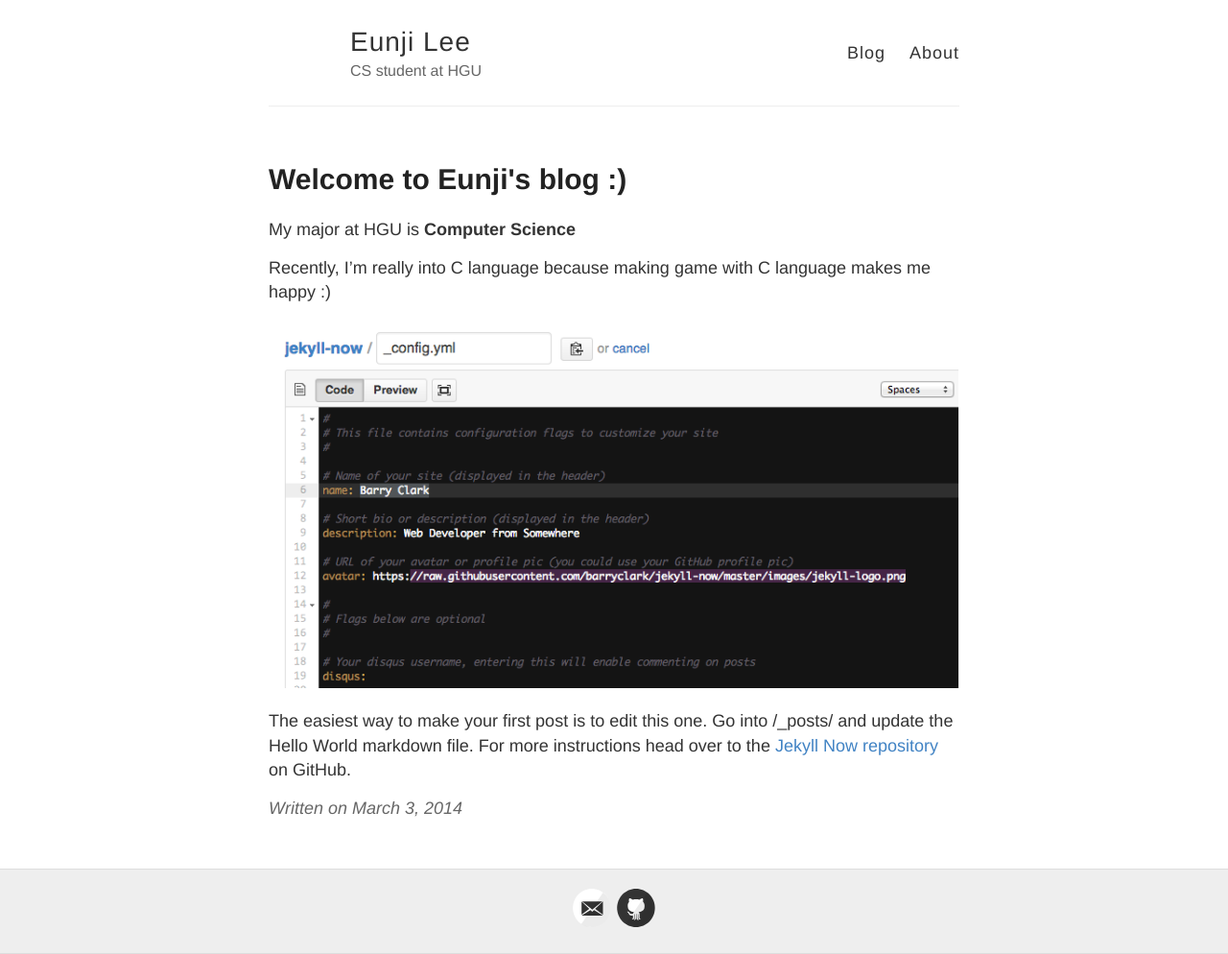
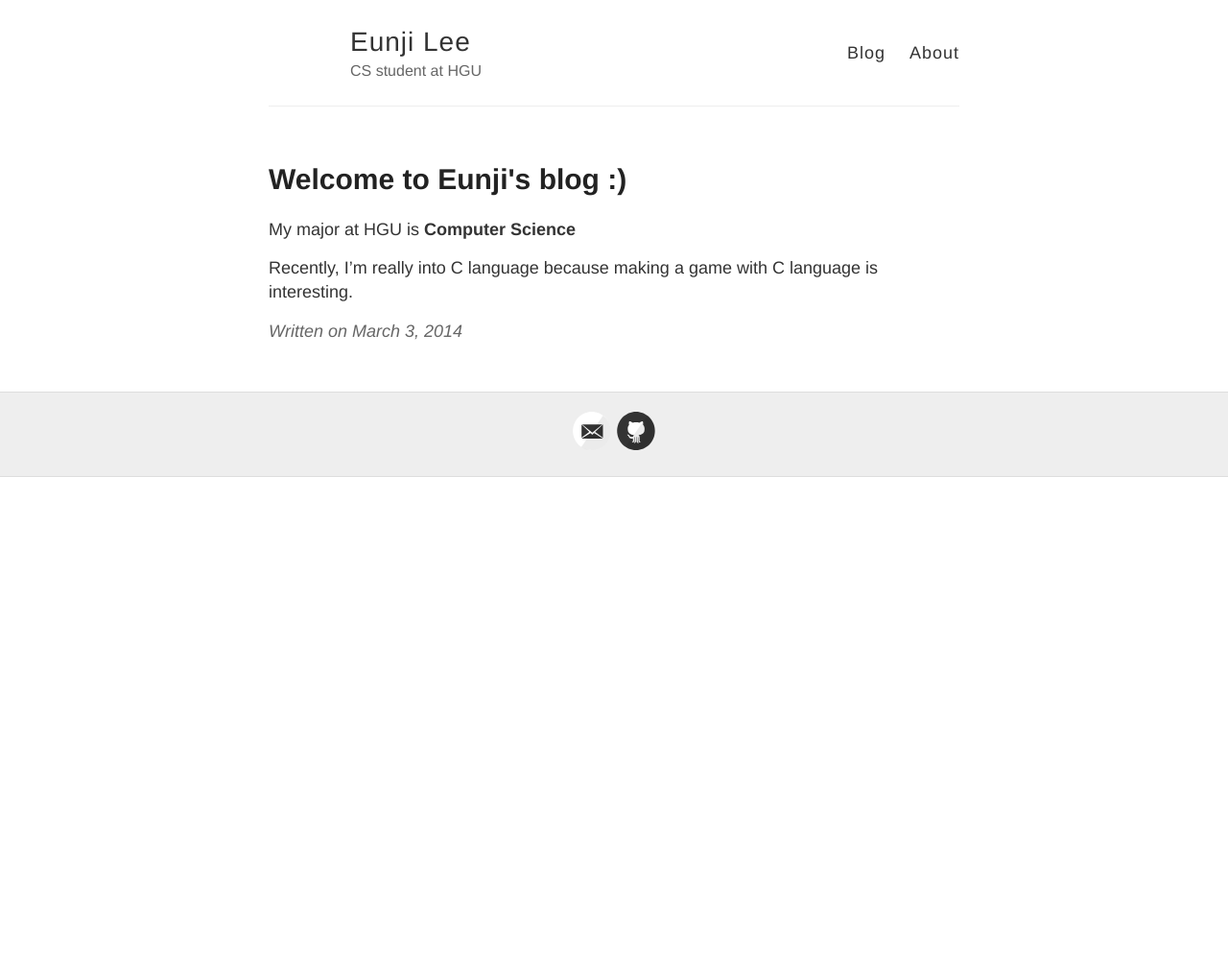
Before and after one commit to EunjiLee98/EunjiLee98.github.io, a Jekyll site: the page built from _posts/2014-3-3-Hello-World.md, in a window 1280 px wide. Shown: the whole page at 96% size. Built offline with Jekyll 4.4.1, drawn with Linux system fonts in a browser that asks for light colours; comment, search, counter and statistics services are not loaded; after the commit the page ends 900 px from its top, so only the background shows below that.

Commit message:
Update 2014-3-3-Hello-World.md

```diff
--- a/_posts/2014-3-3-Hello-World.md
+++ b/_posts/2014-3-3-Hello-World.md
@@ -5,8 +5,4 @@ title: Welcome to Eunji's blog :)
 
 My major at HGU is **Computer Science**
 
-Recently, I'm really into C language because making game with C language makes me happy :)
-
-![_config.yml]({{ site.baseurl }}/images/config.png)
-
-The easiest way to make your first post is to edit this one. Go into /_posts/ and update the Hello World markdown file. For more instructions head over to the [Jekyll Now repository](https://github.com/barryclark/jekyll-now) on GitHub.
+Recently, I'm really into C language because making a game with C language is interesting.
```
